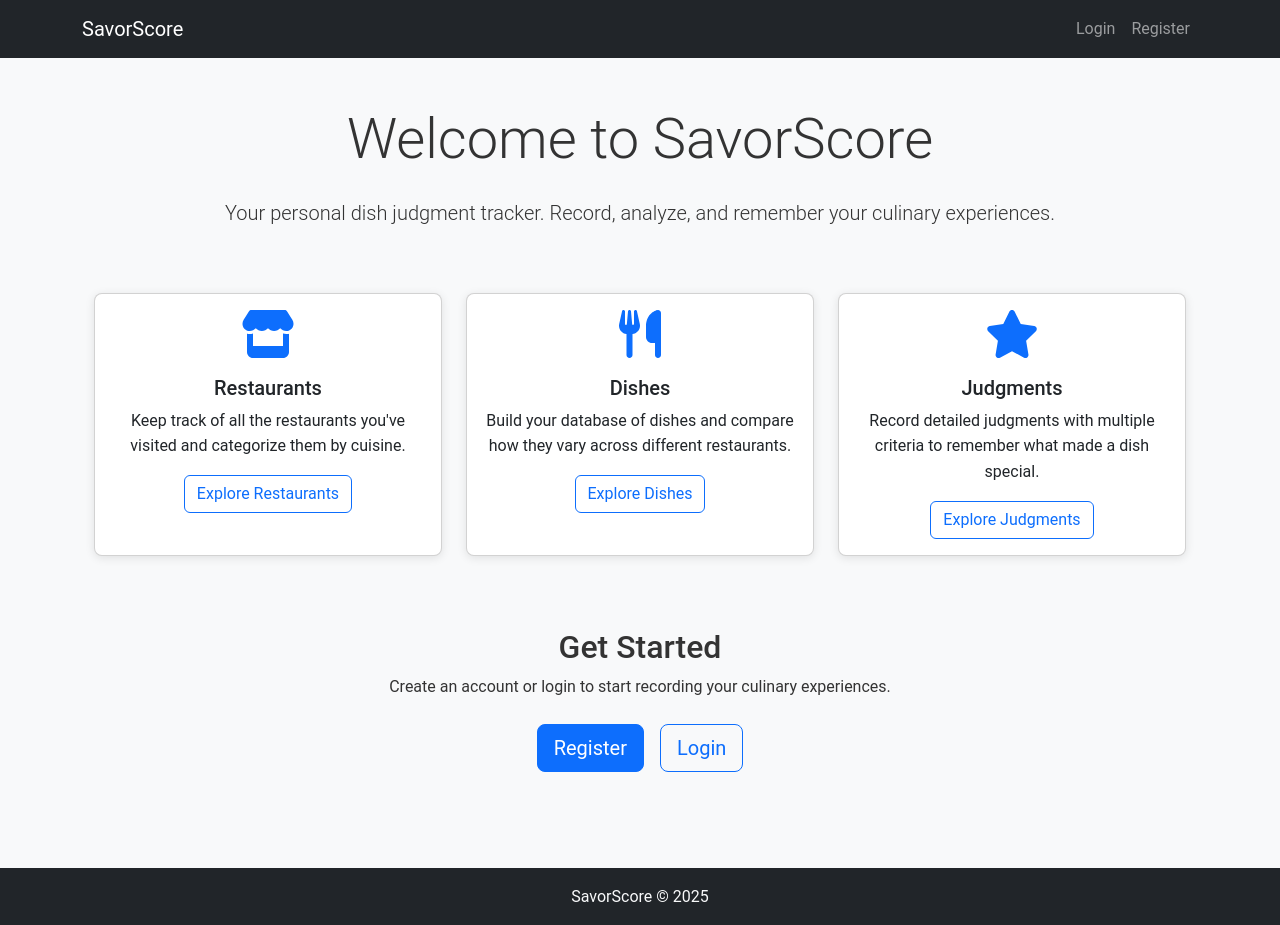
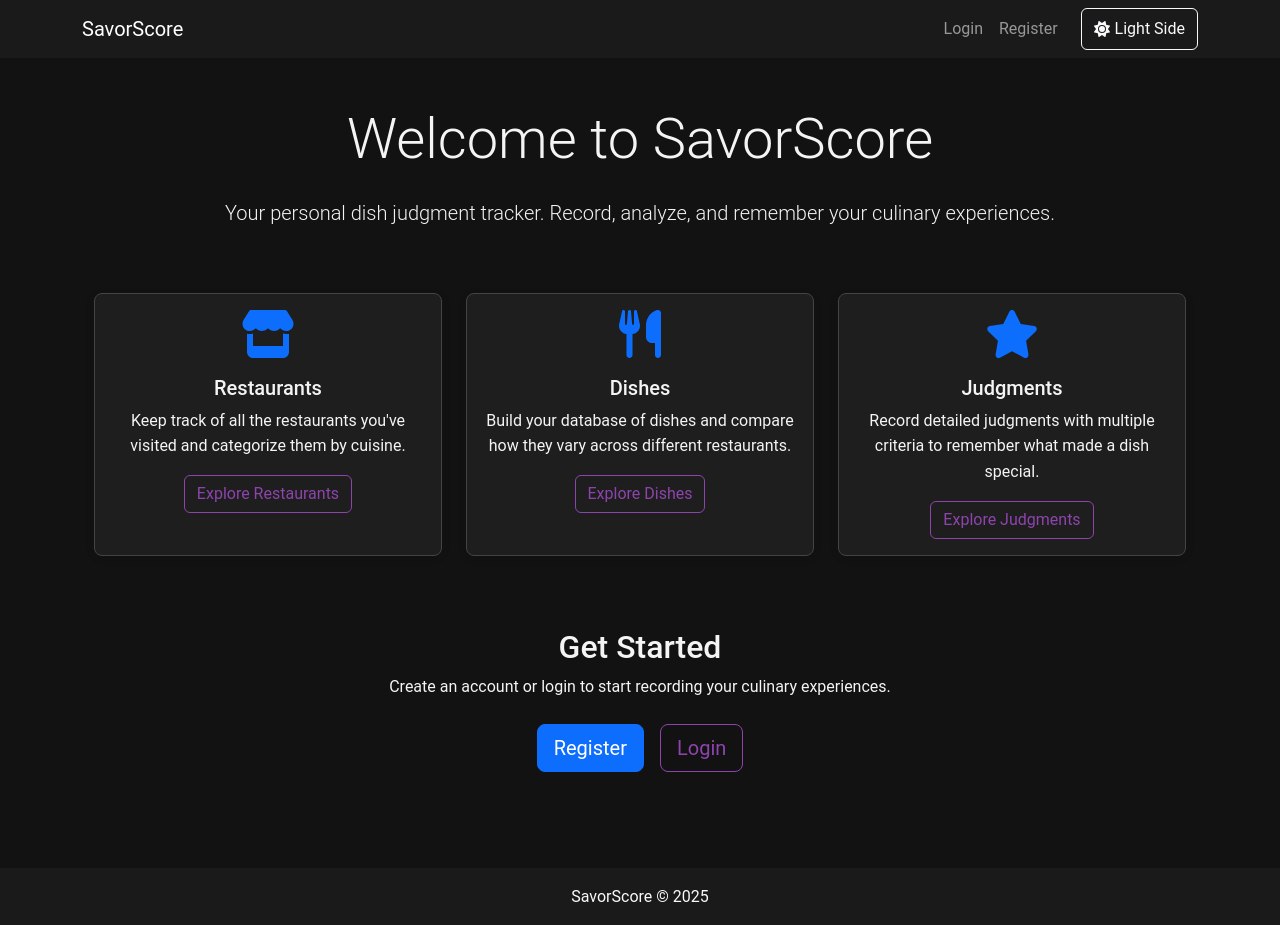
Before and after one commit to Hari31416/SavorScore, a React (Create React App) app in the folder frontend/: page / in a window 1280 px wide. Built offline with nearby package versions, Linux system fonts and the light colour scheme.

Commit message:
some more fixes

```diff
--- a/frontend/src/App.css
+++ b/frontend/src/App.css
@@ -1,24 +1,56 @@
 /* Global Styles */
 :root {
+  /* Shared colors */
   --primary-color: #8e44ad;
   --secondary-color: #3498db;
-  --dark-color: #34495e;
-  --light-color: #f4f4f4;
   --danger-color: #e74c3c;
   --success-color: #2ecc71;
+
+  /* Light theme colors */
+  --light-bg-color: #f8f9fa;
+  --light-text-color: #333;
+  --light-card-bg: #ffffff;
+  --light-border-color: #dee2e6;
+  --light-nav-bg: #343a40;
+  --light-nav-text: #ffffff;
+
+  /* Dark theme colors */
+  --dark-bg-color: #121212;
+  --dark-text-color: #f4f4f4;
+  --dark-card-bg: #1e1e1e;
+  --dark-border-color: #444;
+  --dark-nav-bg: #1a1a1a;
+  --dark-nav-text: #f4f4f4;
 }
 
 * {
   box-sizing: border-box;
   margin: 0;
   padding: 0;
+  transition: background-color 0.3s ease, color 0.3s ease;
 }
 
 body {
   font-family: 'Roboto', sans-serif;
-  background-color: #f8f9fa;
-  color: #333;
   line-height: 1.6;
+}
+
+/* Light Theme (default for when JS is disabled) */
+body {
+  background-color: var(--light-bg-color);
+  color: var(--light-text-color);
+}
+
+/* Dark Theme */
+body.dark-theme {
+  background-color: var(--dark-bg-color);
+  color: var(--dark-text-color);
+}
+
+/* Light Theme */
+body.light-theme {
+  background-color: var(--light-bg-color);
+  color: var(--light-text-color);
 }
 
 a {
@@ -196,3 +228,125 @@ main {
     overflow-x: auto;
   }
 }
+
+/* Theme Specific Styles */
+/* Cards */
+.dark-theme .card {
+  background-color: var(--dark-card-bg);
+  border-color: var(--dark-border-color);
+  color: var(--dark-text-color);
+}
+
+.light-theme .card {
+  background-color: var(--light-card-bg);
+  border-color: var(--light-border-color);
+  color: var(--light-text-color);
+}
+
+/* Buttons */
+.dark-theme .btn-outline-primary {
+  border-color: var(--primary-color);
+  color: var(--primary-color);
+}
+
+.dark-theme .btn-outline-primary:hover {
+  background-color: var(--primary-color);
+  color: var(--dark-text-color);
+}
+
+/* Navbar */
+.dark-theme .navbar-dark {
+  background-color: var(--dark-nav-bg) !important;
+}
+
+.light-theme .navbar-dark {
+  background-color: var(--light-nav-bg) !important;
+}
+
+/* Form Controls */
+.dark-theme .form-control {
+  background-color: var(--dark-card-bg);
+  border-color: var(--dark-border-color);
+  color: var(--dark-text-color);
+}
+
+.dark-theme .form-control:focus {
+  background-color: var(--dark-card-bg);
+  color: var(--dark-text-color);
+}
+
+/* Theme Toggle Button */
+.theme-toggle-btn {
+  margin-left: 15px;
+  cursor: pointer;
+  display: flex;
+  align-items: center;
+}
+
+.theme-toggle-btn svg {
+  margin-right: 5px;
+}
+
+/* App Container */
+.dark-theme .app-container {
+  background-color: var(--dark-bg-color);
+  color: var(--dark-text-color);
+}
+
+.light-theme .app-container {
+  background-color: var(--light-bg-color);
+  color: var(--light-text-color);
+}
+
+/* Toast Notifications */
+.dark-theme .Toastify__toast {
+  background-color: var(--dark-card-bg);
+  color: var(--dark-text-color);
+}
+
+.dark-theme .Toastify__toast-body {
+  color: var(--dark-text-color);
+}
+
+.dark-theme .Toastify__close-button {
+  color: var(--dark-text-color);
+}
+
+/* Dropdown Menus */
+.dark-theme .dropdown-menu {
+  background-color: var(--dark-card-bg);
+  border-color: var(--dark-border-color);
+}
+
+.dark-theme .dropdown-item {
+  color: var(--dark-text-color);
+}
+
+.dark-theme .dropdown-item:hover {
+  background-color: rgba(255, 255, 255, 0.1);
+}
+
+/* Modals */
+.dark-theme .modal-content {
+  background-color: var(--dark-card-bg);
+  color: var(--dark-text-color);
+  border-color: var(--dark-border-color);
+}
+
+.dark-theme .modal-header,
+.dark-theme .modal-footer {
+  border-color: var(--dark-border-color);
+}
+
+.dark-theme .close {
+  color: var(--dark-text-color);
+}
+
+/* Footer */
+.dark-theme footer {
+  background-color: var(--dark-nav-bg) !important;
+}
+
+.light-theme footer {
+  background-color: var(--light-nav-bg) !important;
+}
--- a/frontend/src/App.js
+++ b/frontend/src/App.js
@@ -1,4 +1,4 @@
-import React from "react";
+import React, { useContext } from "react";
 import { BrowserRouter as Router, Routes, Route } from "react-router-dom";
 import { ToastContainer } from "react-toastify";
 import "react-toastify/dist/ReactToastify.css";
@@ -29,7 +29,8 @@ import JudgmentForm from "./components/judgments/JudgmentForm";
 import JudgmentDetail from "./components/judgments/JudgmentDetail";
 
 // Context
-import { AuthProvider } from "./context/AuthContext";
+import { AuthContext, AuthProvider } from "./context/AuthContext";
+import { ThemeContext, ThemeProvider } from "./context/ThemeContext";
 import PrivateRoute from "./components/auth/PrivateRoute";
 
 // Pages
@@ -38,8 +39,22 @@ import Home from "./components/layout/Home";
 function App() {
   return (
     <AuthProvider>
+      <ThemeProvider>
         <Router>
-        <div className="app-container">
+          <AppContent />
+        </Router>
+      </ThemeProvider>
+    </AuthProvider>
+  );
+}
+
+const AppContent = () => {
+  const { isDarkMode } = useContext(ThemeContext);
+
+  return (
+    <div
+      className={`app-container ${isDarkMode ? "dark-theme" : "light-theme"}`}
+    >
       <Navbar />
       <main className="container py-4">
         <Routes>
@@ -150,9 +165,7 @@ function App() {
       <Footer />
       <ToastContainer position="bottom-right" />
     </div>
-      </Router>
-    </AuthProvider>
   );
-}
+};
 
 export default App;
--- /dev/null
+++ b/frontend/src/components/common/ThemedSelect.js
@@ -0,0 +1,34 @@
+import React, { useContext } from "react";
+import { Form } from "react-bootstrap";
+import { ThemeContext } from "../../context/ThemeContext";
+
+const ThemedSelect = ({
+  options,
+  onChange,
+  value,
+  placeholder,
+  className,
+  ...props
+}) => {
+  const { isDarkMode } = useContext(ThemeContext);
+
+  return (
+    <Form.Select
+      className={`${className || ""} ${
+        isDarkMode ? "bg-dark text-light" : "bg-light text-dark"
+      }`}
+      value={value}
+      onChange={onChange}
+      {...props}
+    >
+      {placeholder && <option value="">{placeholder}</option>}
+      {options.map((option) => (
+        <option key={option.value || option} value={option.value || option}>
+          {option.label || option}
+        </option>
+      ))}
+    </Form.Select>
+  );
+};
+
+export default ThemedSelect;
--- a/frontend/src/components/dishes/DishList.js
+++ b/frontend/src/components/dishes/DishList.js
@@ -8,6 +8,7 @@ import {
   faPizzaSlice,
 } from "@fortawesome/free-solid-svg-icons";
 import { toast } from "react-toastify";
+import ThemedSelect from "../common/ThemedSelect";
 import { getDishes } from "../../utils/api";
 
 const DishList = () => {
@@ -98,17 +99,12 @@ const DishList = () => {
               </InputGroup>
             </Col>
             <Col md={4}>
-              <Form.Select
+              <ThemedSelect
                 value={categoryFilter}
                 onChange={(e) => setCategoryFilter(e.target.value)}
-              >
-                <option value="">All Categories</option>
-                {getCategories().map((category) => (
-                  <option key={category} value={category}>
-                    {category}
-                  </option>
-                ))}
-              </Form.Select>
+                placeholder="All Categories"
+                options={getCategories()}
+              />
             </Col>
           </Row>
         </Card.Body>
--- a/frontend/src/components/judgments/JudgmentForm.js
+++ b/frontend/src/components/judgments/JudgmentForm.js
@@ -68,7 +68,7 @@ const RatingInput = ({ name, max, value, onChange }) => {
       >
         {buttons}
       </div>
-      <span className="selected-rating ms-2">
+      <span className="selected-rating ms-2 dark-mode-text">
         Selected: <strong>{value}</strong> / {max} ({getDescription(value, max)}
         )
       </span>
@@ -473,18 +473,6 @@ const JudgmentForm = () => {
 
                   <div className="mt-4 mb-4 p-3 bg-light rounded">
                     <h4 className="mb-2">Overall Score</h4>
-                    <p className="text-muted">
-                      This score is calculated automatically based on a weighted
-                      average:
-                    </p>
-                    <ul className="small text-muted">
-                      <li>Overall Flavor Experience: 30%</li>
-                      <li>Ingredient Quality: 15%</li>
-                      <li>Texture & Mouthfeel: 15%</li>
-                      <li>Execution & Craftsmanship: 15%</li>
-                      <li>Value for Money: 15%</li>
-                      <li>Craving & Reorder Likelihood: 10%</li>
-                    </ul>
                     <div className="calculated-score">
                       {(() => {
                         const weights = {
--- a/frontend/src/components/layout/Footer.js
+++ b/frontend/src/components/layout/Footer.js
@@ -1,10 +1,16 @@
-import React from "react";
+import React, { useContext } from "react";
+import { ThemeContext } from "../../context/ThemeContext";
 
 const Footer = () => {
   const year = new Date().getFullYear();
+  const { isDarkMode } = useContext(ThemeContext);
 
   return (
-    <footer className="bg-dark text-light text-center py-3 mt-5">
+    <footer
+      className={`${
+        isDarkMode ? "bg-dark" : "bg-dark"
+      } text-light text-center py-3 mt-5`}
+    >
       <div className="container">
         <p className="mb-0">SavorScore &copy; {year}</p>
       </div>
--- a/frontend/src/components/layout/Home.js
+++ b/frontend/src/components/layout/Home.js
@@ -4,13 +4,19 @@ import { Container, Row, Col, Card, Button } from "react-bootstrap";
 import { FontAwesomeIcon } from "@fortawesome/react-fontawesome";
 import { faUtensils, faStore, faStar } from "@fortawesome/free-solid-svg-icons";
 import { AuthContext } from "../../context/AuthContext";
+import { ThemeContext } from "../../context/ThemeContext";
 
 const Home = () => {
   // Get authentication state from AuthContext
   const { isAuthenticated } = useContext(AuthContext);
+  // Get theme state from ThemeContext
+  const { isDarkMode } = useContext(ThemeContext);
+
+  // Use theme-specific styles
+  const themeClass = isDarkMode ? "dark-theme" : "light-theme";
 
   return (
-    <div className="home-page">
+    <div className={`home-page ${themeClass}`}>
       <Container>
         <Row className="mb-5">
           <Col md={12} className="text-center">
--- a/frontend/src/components/layout/Navbar.js
+++ b/frontend/src/components/layout/Navbar.js
@@ -5,11 +5,16 @@ import {
   Nav,
   Container,
   NavDropdown,
+  Button,
 } from "react-bootstrap";
+import { FontAwesomeIcon } from "@fortawesome/react-fontawesome";
+import { faMoon, faSun } from "@fortawesome/free-solid-svg-icons";
 import { AuthContext } from "../../context/AuthContext";
+import { ThemeContext } from "../../context/ThemeContext";
 
 const Navbar = () => {
   const { isAuthenticated, user, logout } = useContext(AuthContext);
+  const { isDarkMode, toggleTheme } = useContext(ThemeContext);
   const navigate = useNavigate();
 
   const handleLogout = () => {
@@ -59,6 +64,17 @@ const Navbar = () => {
         <BootstrapNavbar.Collapse id="basic-navbar-nav">
           <Nav className="ms-auto">
             {isAuthenticated ? authLinks : guestLinks}
+            <Button
+              variant="outline-light"
+              className="theme-toggle-btn ml-2"
+              onClick={toggleTheme}
+              aria-label={
+                isDarkMode ? "Switch to Light Side" : "Switch to Dark Side"
+              }
+            >
+              <FontAwesomeIcon icon={isDarkMode ? faSun : faMoon} />
+              {isDarkMode ? " Light Side" : " Dark Side"}
+            </Button>
           </Nav>
         </BootstrapNavbar.Collapse>
       </Container>
--- /dev/null
+++ b/frontend/src/context/ThemeContext.js
@@ -0,0 +1,35 @@
+import React, { createContext, useState, useEffect } from "react";
+
+export const ThemeContext = createContext();
+
+export const ThemeProvider = ({ children }) => {
+  // Default to dark mode
+  const [isDarkMode, setIsDarkMode] = useState(
+    localStorage.getItem("theme")
+      ? localStorage.getItem("theme") === "dark"
+      : true
+  );
+
+  // Toggle theme function
+  const toggleTheme = () => {
+    setIsDarkMode(!isDarkMode);
+  };
+
+  // Update localStorage when theme changes
+  useEffect(() => {
+    localStorage.setItem("theme", isDarkMode ? "dark" : "light");
+    // Apply theme class to body
+    document.body.className = isDarkMode ? "dark-theme" : "light-theme";
+  }, [isDarkMode]);
+
+  return (
+    <ThemeContext.Provider
+      value={{
+        isDarkMode,
+        toggleTheme,
+      }}
+    >
+      {children}
+    </ThemeContext.Provider>
+  );
+};
```
Lines whose indentation alone changed are shown as unchanged.
